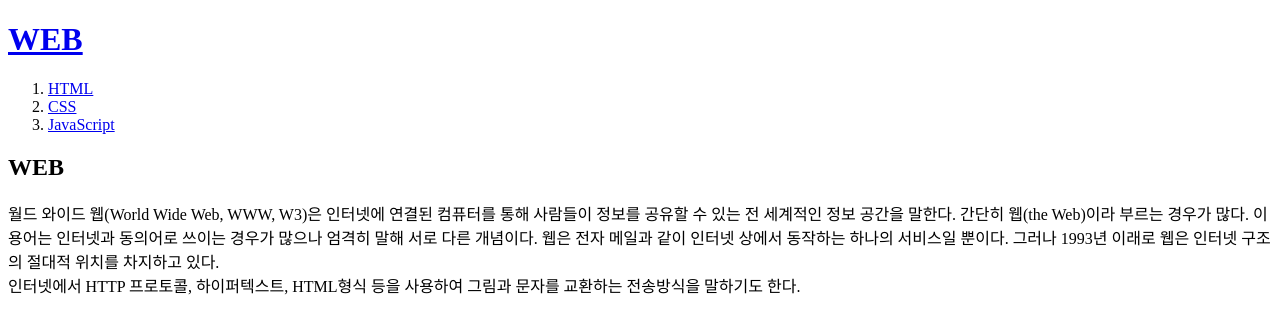
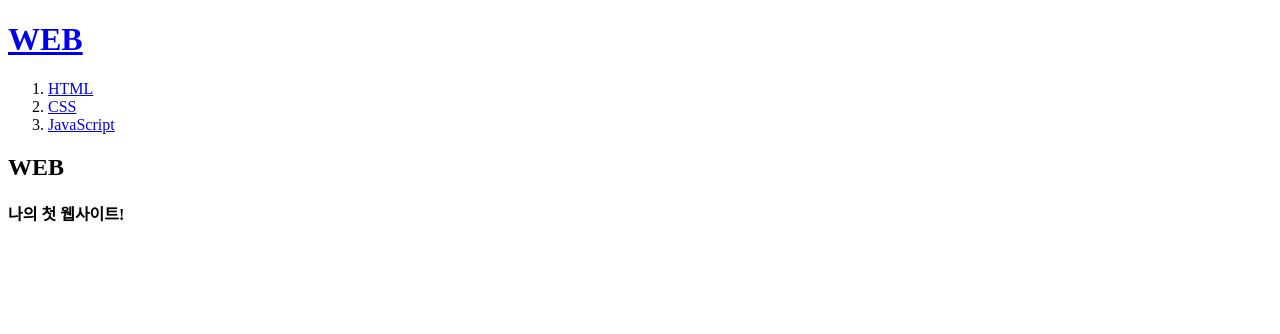
Before and after one commit to kimyong00/my-first-web-site, a plain HTML site: page index.html in a window 1280 px wide. Drawn offline with Linux system fonts and the light colour scheme.

Commit message:
index.html body 수정

```diff
--- a/index.html
+++ b/index.html
@@ -13,9 +13,7 @@
     </ol>
     <h2>WEB</h2>
     <p>
-        월드 와이드 웹(World Wide Web, WWW, W3)은 인터넷에 연결된 컴퓨터를 통해 사람들이 정보를 공유할 수 있는 전 세계적인 정보 공간을 말한다. 간단히 웹(the Web)이라 부르는 경우가 많다. 이 용어는 인터넷과 동의어로 쓰이는 경우가 많으나 엄격히 말해 서로 다른 개념이다. 웹은 전자 메일과 같이 인터넷 상에서 동작하는 하나의 서비스일 뿐이다. 그러나 1993년 이래로 웹은 인터넷 구조의 절대적 위치를 차지하고 있다.<br>
-
-        인터넷에서 HTTP 프로토콜, 하이퍼텍스트, HTML형식 등을 사용하여 그림과 문자를 교환하는 전송방식을 말하기도 한다.
+        <strong>나의 첫 웹사이트!</strong>
     </p>
 </body>
 </html>
```
